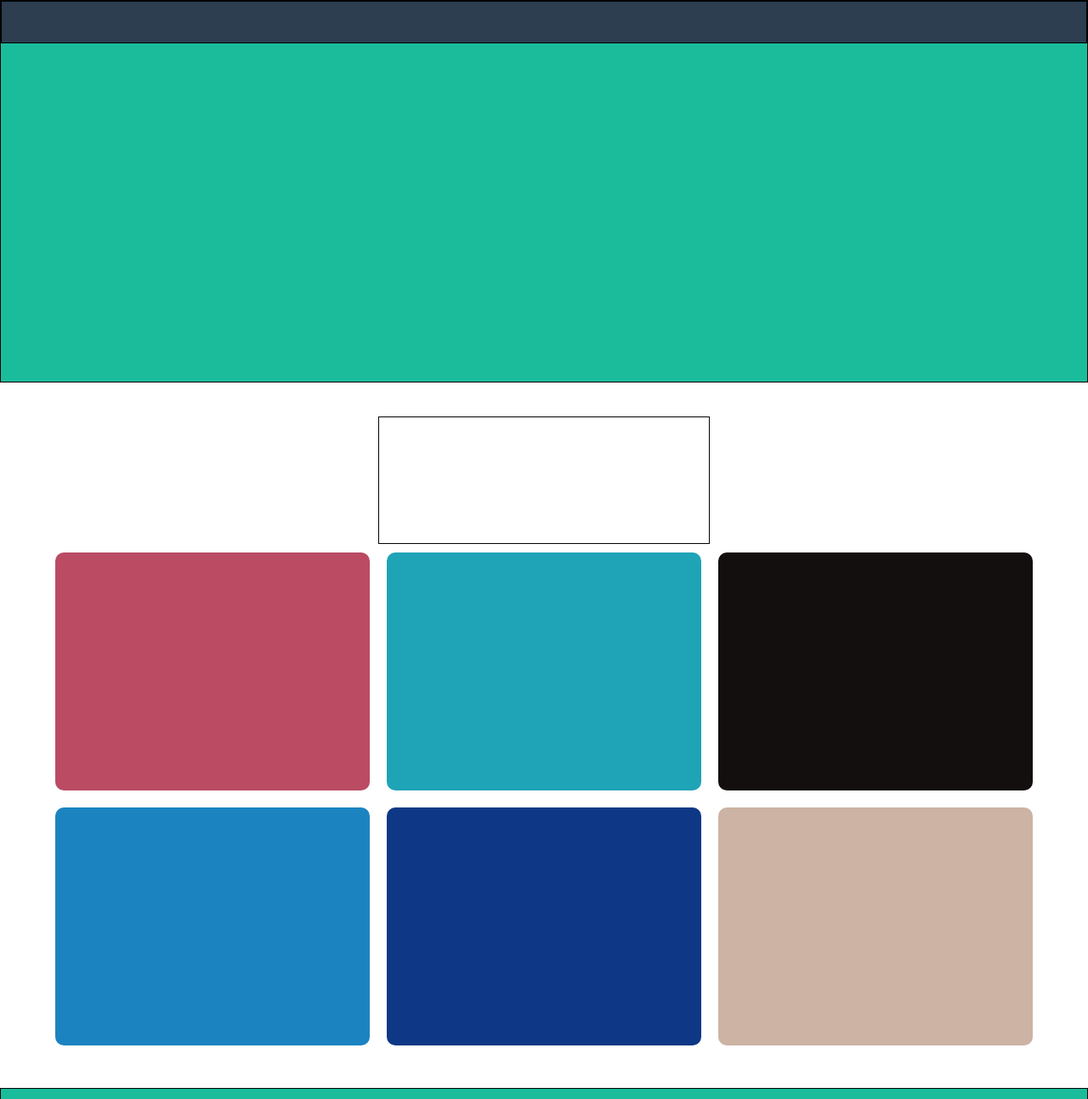
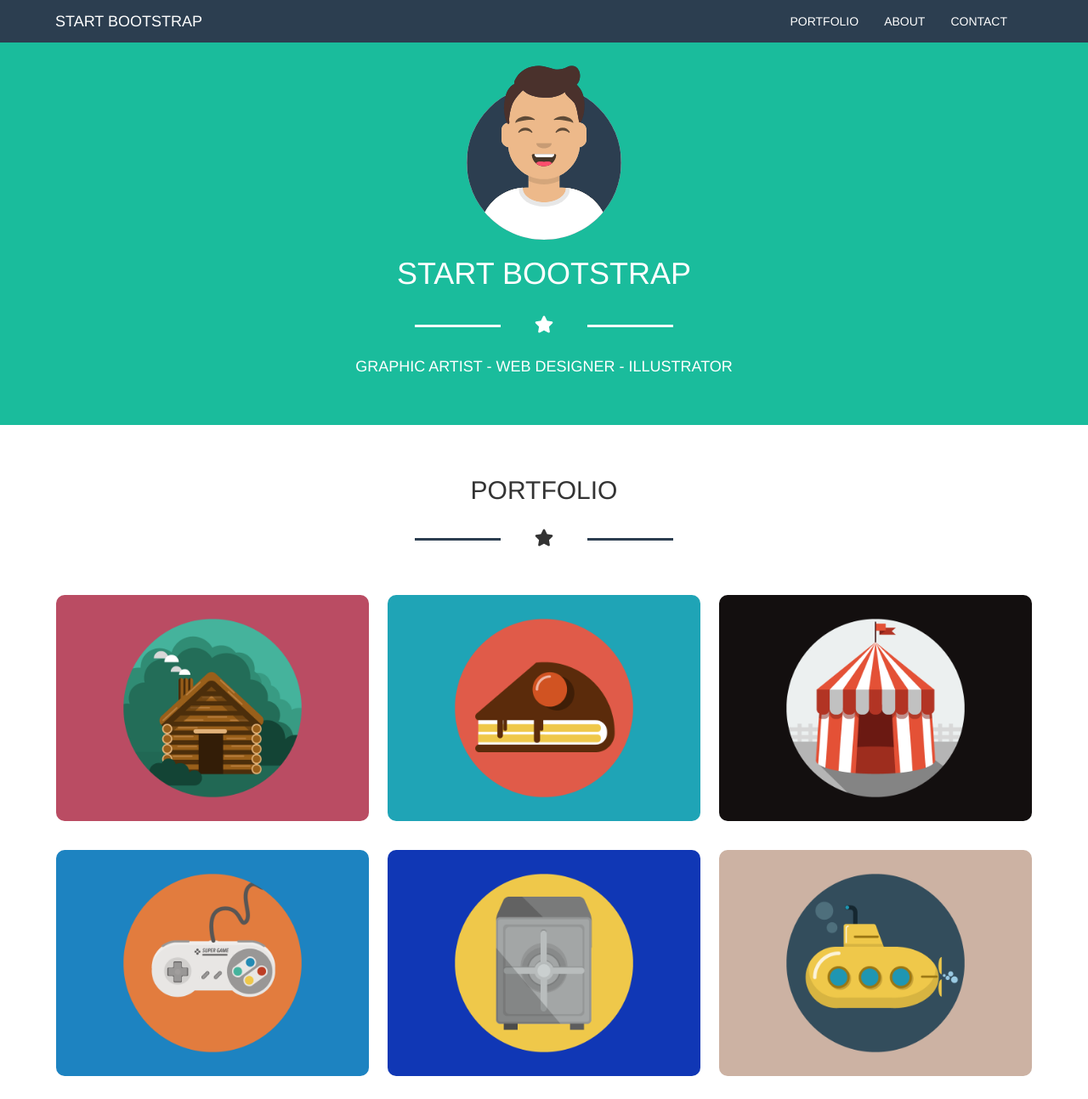
Before and after one commit to NicolaZoboli/html-css-bootstrap-freelancer, a plain HTML site: page index.html in a window 1280 px wide. Shown: the top 1293 px of the page at 85% size. Drawn offline with nearby package versions, Linux system fonts and the light colour scheme.

Commit message:
aggiunto stile header e prime due section

```diff
--- a/css/style.css
+++ b/css/style.css
@@ -8,17 +8,84 @@
 
 [class*="col-"] {
   height: 100%;
-  border: solid 1px #000;
+  /* border: 1px solid black; */
 }
 
-.header-all {
+/* sezione header */
+
+
+header > .container-fluid > .row {
+  height: 50px;
+  background-color: #2c3e50;
+}
+
+header .navbar-default {
+  background-color: transparent;
+  border: none;
+}
+
+header .navbar-default .navbar-brand {
+  padding-left: 50px;
+  color: white;
+}
+
+header .navbar-default .navbar-brand:hover, header .navbar-default .navbar-nav>li>a:hover {
+  color: lightgrey;
+}
+
+header .navbar-nav {
+  padding-right: 50px;
+}
+
+header .navbar-default .navbar-nav>li>a {
+  color: white;
+}
+
+header .navbar-default .navbar-toggle {
+  border-color: white;
+}
+
+header .navbar-default .navbar-toggle .icon-bar {
+  background-color: white;
+}
+
+/* sezione jumbo */
+
+#jumbo .row {
   height: 450px;
   background-color: #1abc9c;
+  color: white;
 }
 
-.header-navbar {
-  height: 50px;
-  background-color: #2c3e50;
+#jumbo img {
+  width: 200px;
+  padding-top: 20px;
+}
+
+#jumbo .divider-star {
+  height: 0;
+  margin: 40px 0;
+}
+
+#jumbo .divider-star .col-xs-2.line {
+  border-bottom: 3px solid white;
+}
+
+.divider-star .col-xs-2 i {
+  font-size: 20px;
+  position: relative;
+  bottom: 10px;
+}
+
+/* sezione portfolio */
+
+#portfolio .divider-star {
+  height: 0;
+  margin: 40px 0;
+}
+
+#portfolio .divider-star .col-xs-2.line {
+  border-bottom: 3px solid #2c3e50;
 }
 
 .portfolio-h {
@@ -35,34 +102,12 @@
   border: none;
 }
 
-.padding-img > [class*="img-"] {
-  height: 100%;
+.portfolio-img img {
+  height: 95%;
   border-radius: 10px;
 }
 
-.img-house {
-  background-color: #ba4b63;
-}
-
-.img-cake {
-  background-color: #1ea4b6;
-}
-
-.img-circus {
-  background-color: #140f0f;
-}
-
-.img-controller {
-  background-color: #1c83c1;
-}
-
-.img-safe {
-  background-color: #0e3885;
-}
-
-.img-submarine {
-  background-color: #ccb3a3;
-}
+/* sezione about */
 
 .about-all {
   height: 400px;
@@ -88,9 +133,6 @@
 }
 
 
-header {
-  margin-bottom: 40px;
-}
 
 section {
   /* padding: 0 10%; */
--- a/index.html
+++ b/index.html
@@ -1,11 +1,14 @@
 <!DOCTYPE html>
 <html lang="en" dir="ltr">
   <head>
+    <script src="https://kit.fontawesome.com/8f6a19e8ac.js" crossorigin="anonymous"></script>
     <meta charset="utf-8">
     <meta http-equiv="X-UA-Compatible" content="IE=edge">
     <meta name="viewport" content="width=device-width, initial-scale=1">
     <link rel="stylesheet" href="https://maxcdn.bootstrapcdn.com/bootstrap/3.3.7/css/bootstrap.min.css" integrity="sha384-BVYiiSIFeK1dGmJRAkycuHAHRg32OmUcww7on3RYdg4Va+PmSTsz/K68vbdEjh4u" crossorigin="anonymous">
     <link rel="stylesheet" href="css/style.css">
+    <script src="https://maxcdn.bootstrapcdn.com/bootstrap/3.3.7/js/bootstrap.min.js" integrity="sha384-Tc5IQib027qvyjSMfHjOMaLkfuWVxZxUPnCJA7l2mCWNIpG9mGCD8wGNIcPD7Txa" crossorigin="anonymous"></script>
+    <script src="https://code.jquery.com/jquery-3.5.1.min.js" integrity="sha256-9/aliU8dGd2tb6OSsuzixeV4y/faTqgFtohetphbbj0=" crossorigin="anonymous"></script>
     <title></title>
   </head>
   <body>
@@ -13,13 +16,31 @@
     <!-- header -->
     <header>
       <div class="container-fluid">
-        <div class="row header-all">
+        <div class="row">
           <div class="col-xs-12">
-            <div class="row header-navbar">
-              <div class="col-xs-12">
+            <nav class="navbar navbar-default">
+						  <div class="container-fluid">
+						    <!-- Brand and toggle get grouped for better mobile display -->
+						    <div class="navbar-header">
+						      <button type="button" class="navbar-toggle collapsed" data-toggle="collapse" data-target="#bs-example-navbar-collapse-1" aria-expanded="false">
+						        <span class="sr-only">Toggle navigation</span>
+						        <span class="icon-bar"></span>
+						        <span class="icon-bar"></span>
+						        <span class="icon-bar"></span>
+						      </button>
+						      <a class="navbar-brand" href="#">START BOOTSTRAP</a>
+						    </div>
 
-              </div>
-            </div>
+						    <!-- Collect the nav links, forms, and other content for toggling -->
+						    <div class="collapse navbar-collapse" id="bs-example-navbar-collapse-1">
+						      <ul class="nav navbar-nav navbar-right">
+						        <li><a href="#">PORTFOLIO</a></li>
+						        <li><a href="#">ABOUT</a></li>
+										<li><a href="#">CONTACT</a></li>
+						      </ul>
+						    </div><!-- /.navbar-collapse -->
+						  </div><!-- /.container-fluid -->
+						</nav>
           </div>
         </div>
       </div>
@@ -27,50 +48,84 @@
 
     <!-- main -->
     <main>
-      <!-- sezione portfolio -->
-      <section class="portfolio">
-        <div class="container">
-          <div class="row portfolio-h">
-            <div class="col-xs-4 col-xs-offset-4">
 
+      <!-- sezione jumbo -->
+      <section id="jumbo">
+        <div class="container-fluid">
+          <div class="row">
+            <div class="col-xs-12">
+              <div class="row">
+                <div class="col-xs-10 col-xs-offset-1 col-md-8 col-md-offset-2 col-lg-6 col-lg-offset-3 text-center">
+                  <img src="img\avataaars.svg" alt="">
+                  <h1>START BOOTSTRAP</h1>
+                  <div class="row divider-star">
+                    <div class="col-xs-2 col-xs-offset-3 line">
+
+                    </div>
+
+                    <div class="col-xs-2">
+                      <i class="fas fa-star"></i>
+                    </div>
+
+                    <div class="col-xs-2 line">
+
+                    </div>
+                  </div>
+                  <h4>GRAPHIC ARTIST - WEB DESIGNER - ILLUSTRATOR</h4>
+                </div>
+              </div>
             </div>
           </div>
+        </div>
+      </section>
 
-          <div class="row portfolio-img">
+      <!-- sezione portfolio -->
+      <section id="portfolio">
+        <div class="container-fluid">
+          <div class="row portfolio-h">
+            <div class="col-xs-10 col-xs-offset-1 col-md-8 col-md-offset-2 col-lg-6 col-lg-offset-3 text-center">
+              <h2>PORTFOLIO</h2>
+              <div class="row divider-star">
+                <div class="col-xs-2 col-xs-offset-3 line">
+
+                </div>
+
+                <div class="col-xs-2">
+                  <i class="fas fa-star"></i>
+                </div>
+
+                <div class="col-xs-2 line">
+
+                </div>
+              </div>
+            </div>
+          </div>
+        </div>
+        <div class="container">
+
+          <div class="row portfolio-img text-center">
             <div class="col-xs-10 col-xs-offset-1 col-sm-6 col-sm-offset-0 col-lg-4 padding-img">
-              <div class="img-house">
-
-              </div>
+              <img src="img/casa.png" alt="">
             </div>
 
             <div class="col-xs-10 col-xs-offset-1 col-sm-6 col-sm-offset-0 col-lg-4 padding-img">
-              <div class="img-cake">
-
-              </div>
+              <img src="img/torta.png" alt="">
             </div>
 
             <div class="col-xs-10 col-xs-offset-1 col-sm-6 col-sm-offset-0 col-lg-4 padding-img">
-              <div class="img-circus">
-
-              </div>
+              <img src="img/tenda.png" alt="">
             </div>
 
             <div class="col-xs-10 col-xs-offset-1 col-sm-6 col-sm-offset-0 col-lg-4 padding-img">
-              <div class="img-controller">
-
-              </div>
+              <img src="img/game.png" alt="">
             </div>
 
             <div class="col-xs-10 col-xs-offset-1 col-sm-6 col-sm-offset-0 col-lg-4 padding-img">
-              <div class="img-safe">
-
-              </div>
+              <img src="img/cassa.png" alt="">
             </div>
 
             <div class="col-xs-10 col-xs-offset-1 col-sm-6 col-sm-offset-0 col-lg-4 padding-img">
-              <div class="img-submarine">
-
-              </div>
+              <img src="img/sub.png" alt="">
             </div>
 
 
@@ -80,7 +135,7 @@
       </section>
 
       <!-- sezione about -->
-      <section class="about">
+      <section id="about">
         <div class="container-fluid">
           <div class="row about-all">
             <div class="col-xs-12">
@@ -92,7 +147,7 @@
       </section>
 
       <!-- sezione contact me -->
-      <section class="contact-me">
+      <section id="contact-me">
         <div class="container">
           <div class="row contact-me-all">
             <div class="col-xs-8 col-xs-offset-2">
@@ -106,7 +161,7 @@
 
     <!-- footer -->
     <footer>
-      <div class="container-fluid">
+      <div id="container-fluid">
         <div class="row footer-all">
           <div class="col-xs-12 footer-up">
 
```
Also changed, not shown: img/avataaars.svg (added), img/casa.png (added), img/cassa.png (added), img/game.png (added), img/sub.png (added), img/tenda.png (added), img/torta.png (added).
